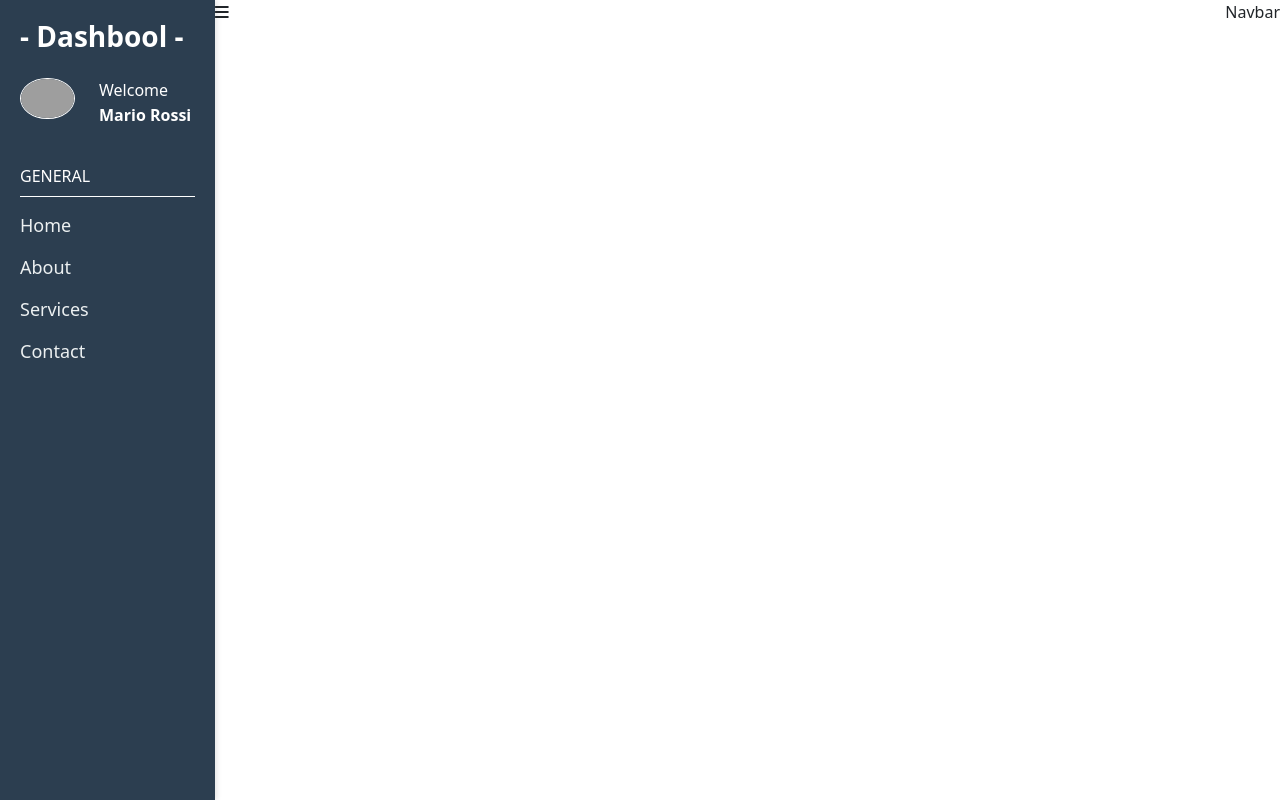
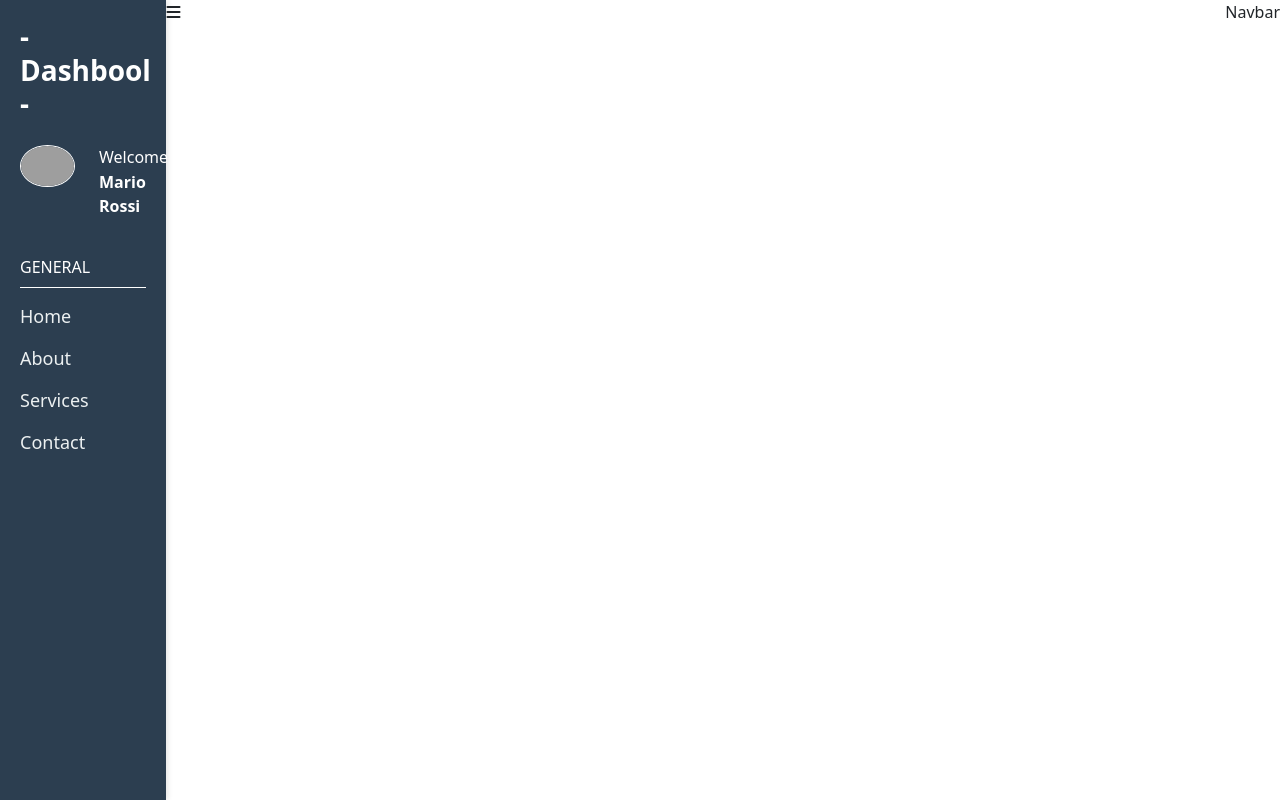
Before and after one commit to lorenzo-de-giorgi/vue-dashboard, a Vue app: page / in a window 1280 px wide. Built offline with nearby package versions, Linux system fonts and the light colour scheme; grey boxes are pictures that could not be loaded.

Commit message:
changed width from px to % to have more precision to calc thw width between sidebar and navbar

```diff
--- a/src/components/SidebarComponent.vue
+++ b/src/components/SidebarComponent.vue
@@ -40,7 +40,7 @@
 
 <style lang="scss" scoped>
 .sidebar {
-  width: 250px;
+  width: 13%;
   height: 100vh;
   background-color: #2c3e50;
   padding: 20px;
```
